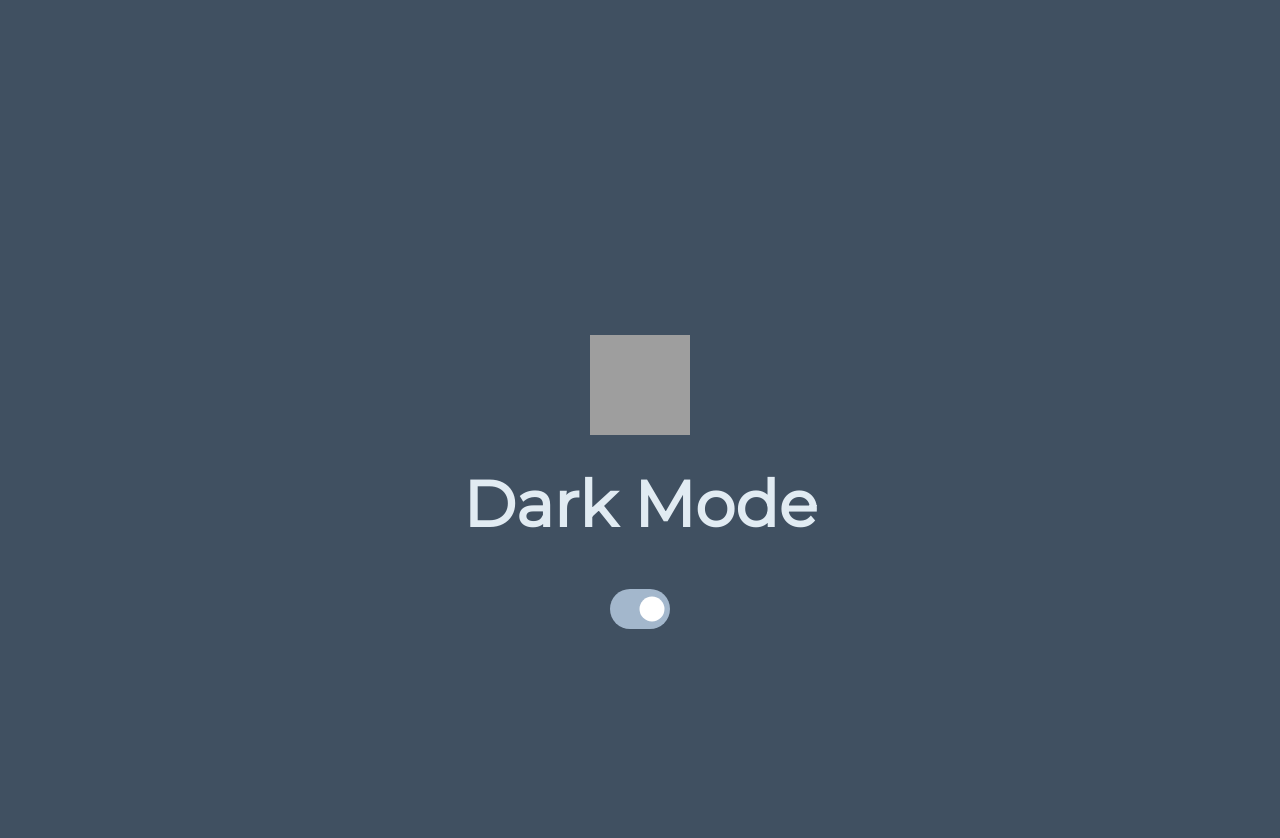
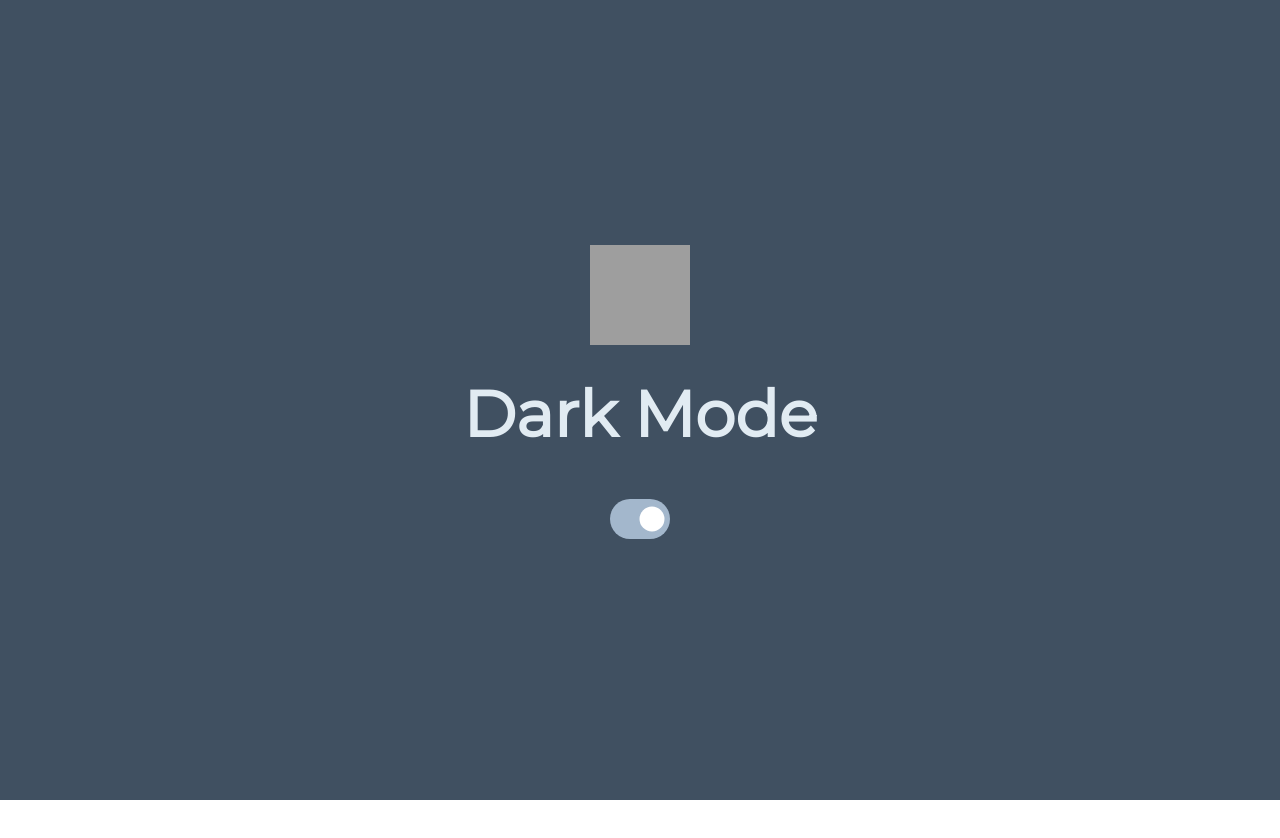
Before and after one commit to IulianGabriel/Toggle-L-D, a plain HTML site: page index.html in a window 1280 px wide. Both pictures are taken after a click on the checkbox 640 px from the left and 519 px from the top of the page. After the commit the page ends 800 px from the top, so only its background shows below. Drawn offline with Linux system fonts and the light colour scheme; grey boxes are pictures that could not be loaded.

Commit message:
Update style.css

```diff
--- a/style.css
+++ b/style.css
@@ -18,8 +18,8 @@ color: #fdb857;
 }
 
 .darkMode{
-    max-width: 1920px;
-    height: 979px;
+    max-width: 100vw;
+    height: 100vh;
     display: flex;
     flex-direction: column;
     justify-content: center;
```
